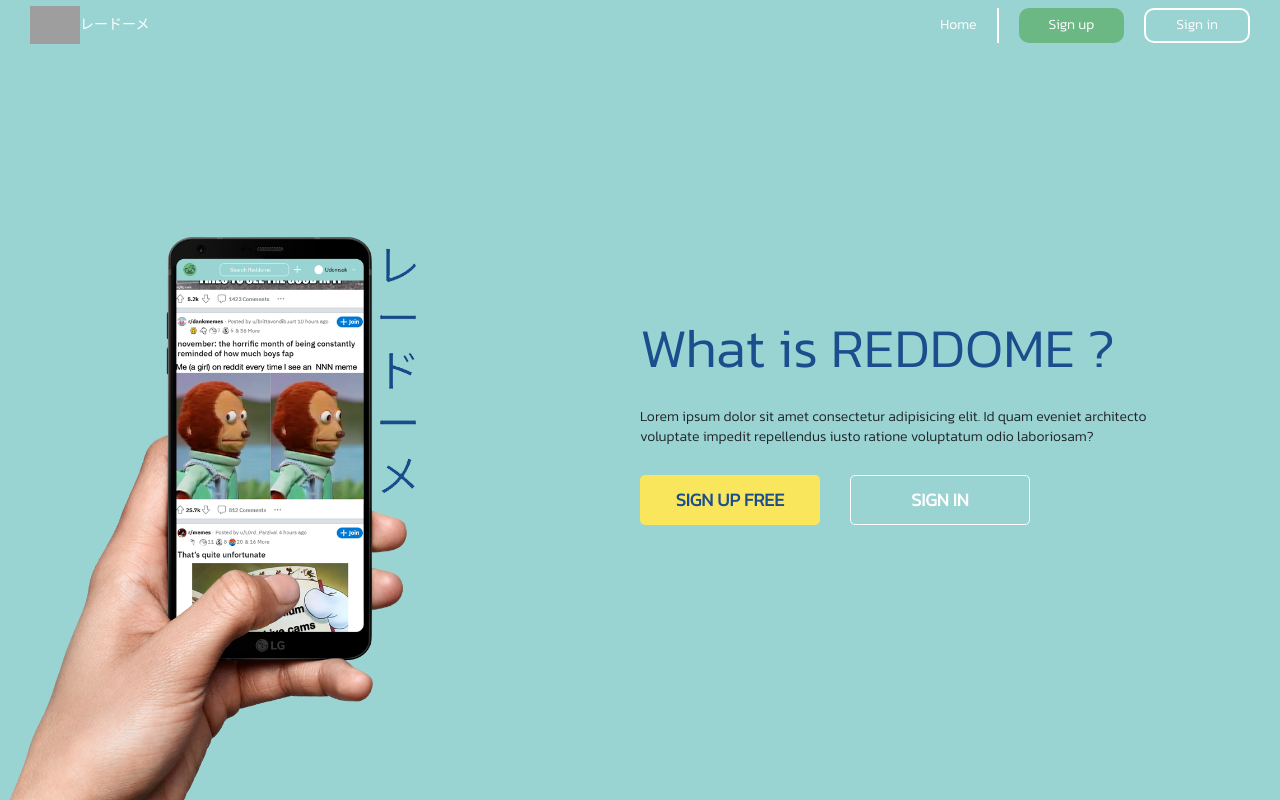
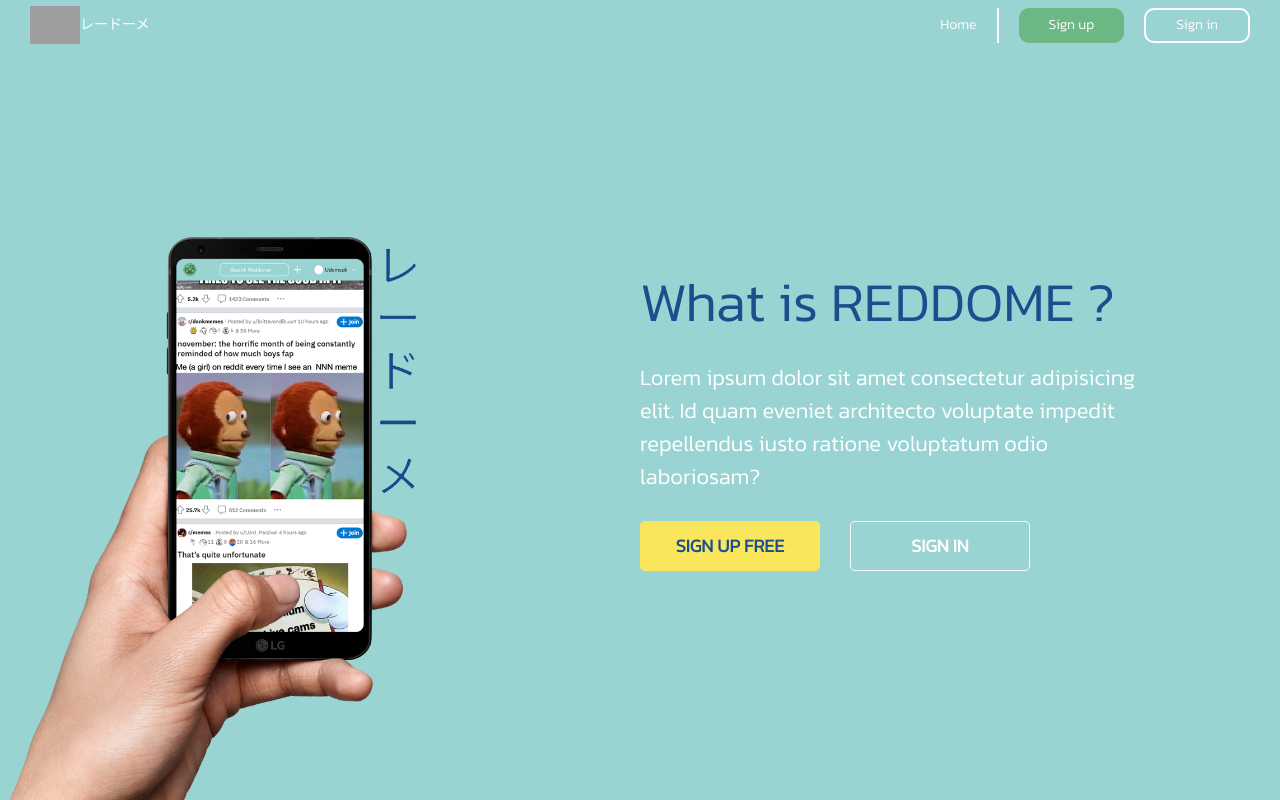
Before and after one commit to baronzo/Reddome-Frontend, an Angular app: page / in a window 1280 px wide. Built offline with nearby package versions, Linux system fonts and the light colour scheme; grey boxes are pictures that could not be loaded; what primeng would draw is missing.

Commit message:
fixed error

```diff
--- a/src/app/components/home/home.component.html
+++ b/src/app/components/home/home.component.html
@@ -8,7 +8,7 @@
         <label class="text-title" for="">What is REDDOME ?</label>
       </div>
       <div id="content">
-        <label for="">Lorem ipsum dolor sit amet consectetur adipisicing elit. Id quam eveniet architecto voluptate impedit repellendus iusto ratione voluptatum odio laboriosam?</label>
+        <label class="text-content" for="">Lorem ipsum dolor sit amet consectetur adipisicing elit. Id quam eveniet architecto voluptate impedit repellendus iusto ratione voluptatum odio laboriosam?</label>
       </div>
     </div>
     <div id="account">
@@ -16,7 +16,7 @@
         <div id="signUp" (click)="onClickSignUp()">
           <button class="signup-box">SIGN UP FREE</button>
         </div>
-        <div id="signIn">
+        <div id="signIn" (click)="onClickSignIn()">
           <button class="signin-box">SIGN IN</button>
         </div>
       </div>
```
